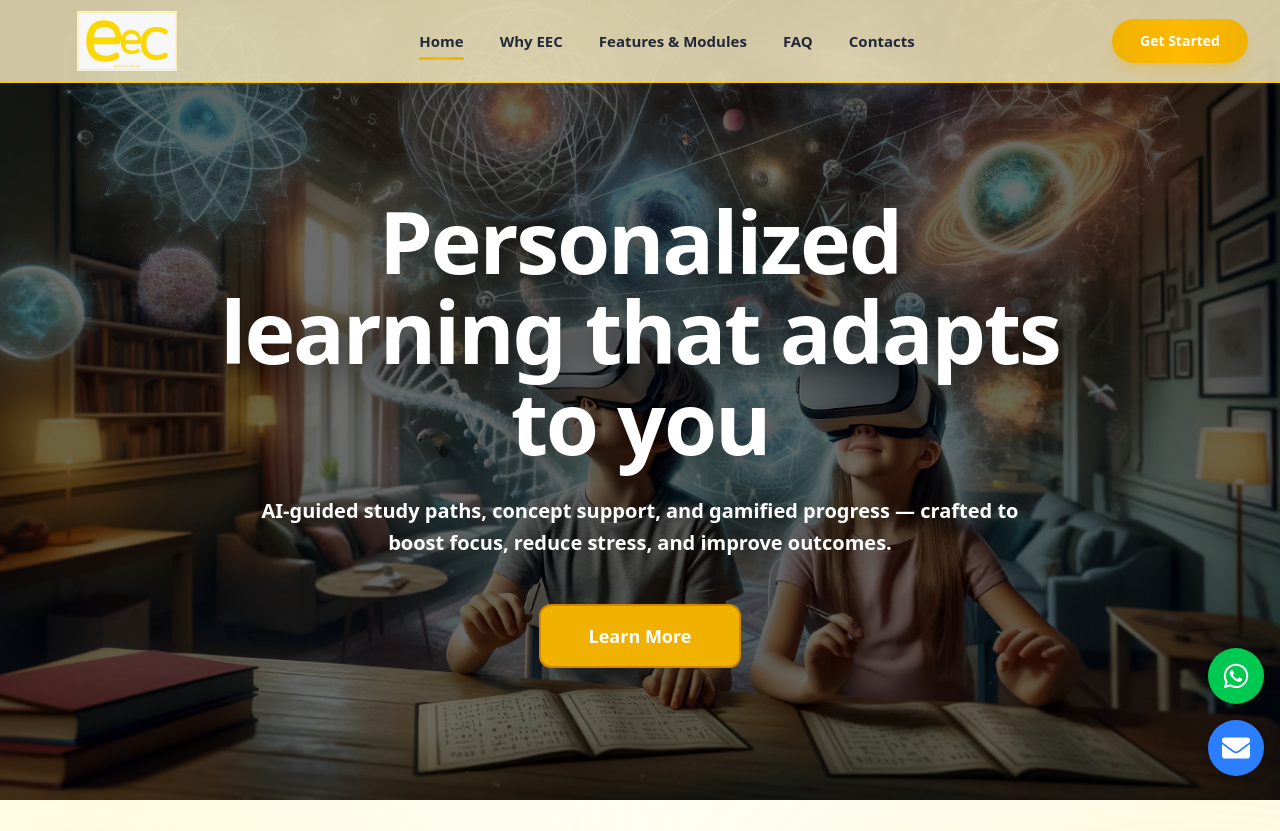
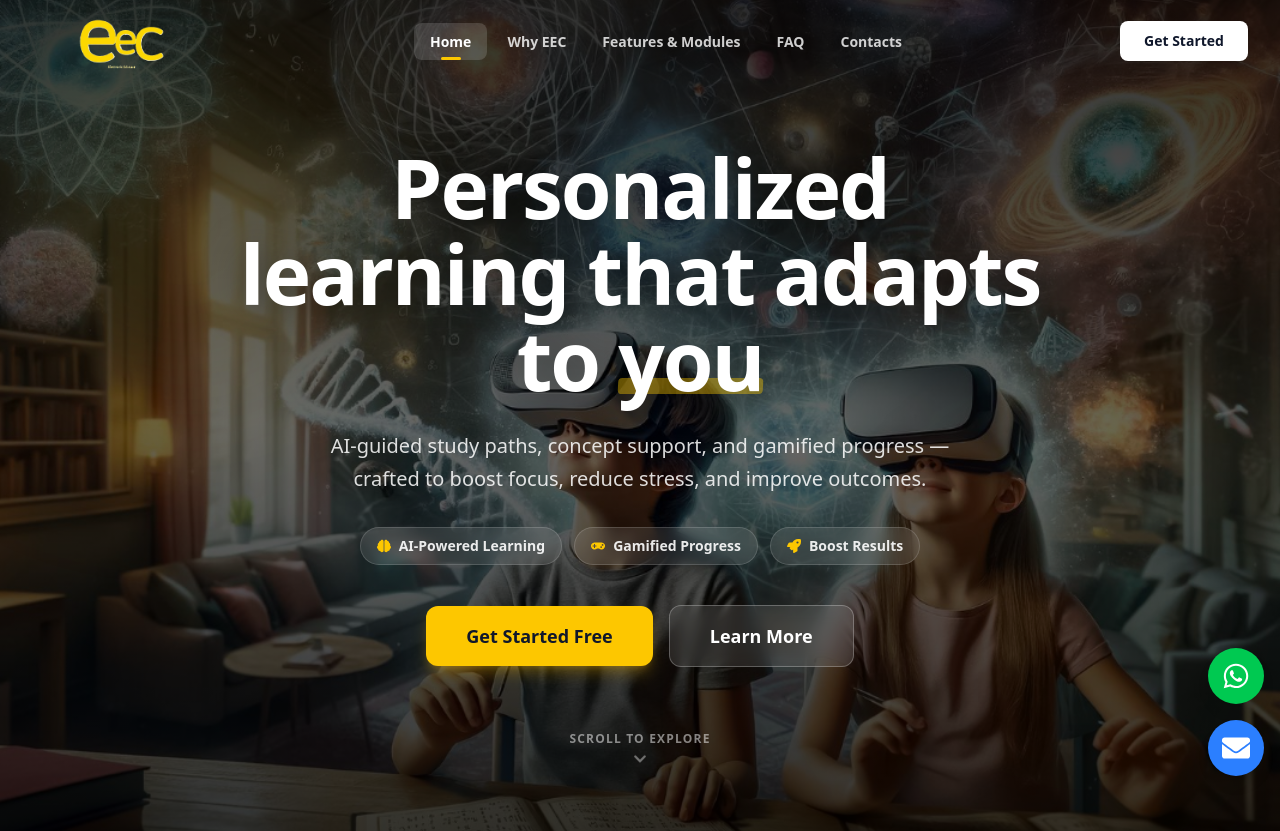
Before and after one commit to yarrowtech-intern2/EECB2CLanding, a React (Vite) app in the folder frontend/: page / in a window 1280 px wide. Shown: the top 831 px of the page. Built offline with nearby package versions, Linux system fonts and the light colour scheme.

Commit message:
update the navbar

```diff
--- a/frontend/src/Components/Header.jsx
+++ b/frontend/src/Components/Header.jsx
@@ -1,13 +1,15 @@
 import React, { useEffect, useRef, useState } from "react";
-import Logo from "../assets/eec.jpeg";
+// import Logo from "../assets/eec.jpeg";
+import Logo from "/logo.png";
 import { FaBars, FaTimes } from "react-icons/fa";
 
 const Header = () => {
   const [mobileOpen, setMobileOpen] = useState(false);
   const [activeSection, setActiveSection] = useState("home");
+  const [scrolled, setScrolled] = useState(false);
   const mobileRef = useRef(null);
 
-  // ✅ Change this to your main website URL
+  // Change this to your main website URL
   const MAIN_WEBSITE_URL = "https://your-main-website.com";
 
   const navLinks = [
@@ -21,6 +23,7 @@ const Header = () => {
   useEffect(() => {
     const handleScroll = () => {
       const scrollPosition = window.scrollY + 150;
+      setScrolled(window.scrollY > 20);
 
       if (window.scrollY < 100) {
         setActiveSection("home");
@@ -39,7 +42,7 @@ const Header = () => {
       }
     };
 
-    window.addEventListener("scroll", handleScroll);
+    window.addEventListener("scroll", handleScroll, { passive: true });
     handleScroll();
 
     return () => window.removeEventListener("scroll", handleScroll);
@@ -98,51 +101,77 @@ const Header = () => {
 
   return (
     <header className="w-full fixed top-0 left-0 z-[9999]">
-      <div className="w-full bg-[#fef3c7]/80 backdrop-blur-2xl border-b border-yellow-400 shadow-[0_18px_60px_rgba(0,0,0,0.10)]">
+      <div
+        className={`w-full transition-all duration-300 ${
+          scrolled
+            ? "bg-white/90 backdrop-blur-2xl shadow-[0_4px_30px_rgba(0,0,0,0.08)] border-b border-slate-200/60"
+            : "bg-transparent"
+        }`}
+      >
         <div className="max-w-7xl mx-auto px-4 sm:px-6 lg:px-8">
-          <div className="h-[82px] flex items-center justify-between gap-6">
+          <div
+            className={`flex items-center justify-between gap-4 transition-all duration-300 ${
+              scrolled ? "h-17.5" : "h-20.5"
+            }`}
+          >
             {/* LOGO */}
             <button
               onClick={() => scrollToSection("home")}
-              className="flex items-center"
+              className="flex items-center shrink-0"
               aria-label="Go to home"
             >
               <img
                 src={Logo}
                 alt="EEC Logo"
-                className="w-[170px] sm:w-[190px] h-[60px] object-contain"
+                className={`object-contain transition-all duration-300 ${
+                  scrolled
+                    ? "w-35 sm:w-40 h-12"
+                    : "w-37.5 sm:w-45 h-14"
+                }`}
                 draggable={false}
               />
             </button>
 
             {/* DESKTOP NAV */}
-            <nav className="hidden lg:flex items-center gap-9">
+            <nav className="hidden lg:flex items-center gap-1">
               {navLinks.map((item, idx) => (
                 <button
                   key={idx}
                   onClick={() => scrollToSection(item.id)}
-                  className="text-[15px] font-extrabold text-slate-900/90 hover:text-slate-950 transition relative group"
+                  className={`relative px-4 py-2 rounded-lg text-[14px] font-bold transition-all duration-200 ${
+                    activeSection === item.id
+                      ? scrolled
+                        ? "text-yellow-700 bg-yellow-50"
+                        : "text-white bg-white/15"
+                      : scrolled
+                        ? "text-slate-700 hover:text-slate-900 hover:bg-slate-100/70"
+                        : "text-white/80 hover:text-white hover:bg-white/10"
+                  }`}
                   aria-label={`Navigate to ${item.label}`}
                 >
                   {item.label}
+                  {activeSection === item.id && (
                     <span
-                    className={`absolute left-0 -bottom-2 h-[3px] bg-gradient-to-r from-yellow-500 via-amber-400 to-yellow-500 rounded-full transition-all duration-300 ${
-                      activeSection === item.id
-                        ? "w-full"
-                        : "w-0 group-hover:w-full"
+                      className={`absolute bottom-0 left-1/2 -translate-x-1/2 w-5 h-0.75 rounded-full ${
+                        scrolled ? "bg-yellow-500" : "bg-yellow-400"
                       }`}
                     />
+                  )}
                 </button>
               ))}
             </nav>
 
-            {/* ✅ DESKTOP GET STARTED (LINK TO MAIN WEBSITE) */}
-            <div className="hidden lg:flex items-center">
+            {/* DESKTOP GET STARTED */}
+            <div className="hidden lg:flex items-center shrink-0">
               <a
                 href={MAIN_WEBSITE_URL}
                 target="_blank"
                 rel="noopener noreferrer"
-                className="px-7 py-3 rounded-full bg-gradient-to-r from-yellow-500 via-amber-400 to-yellow-500 text-white font-extrabold text-sm shadow-lg shadow-yellow-500/25 hover:shadow-xl hover:shadow-yellow-500/30 hover:scale-[1.03] transition-all duration-300"
+                className={`px-6 py-2.5 rounded-lg font-extrabold text-sm transition-all duration-300 hover:scale-[1.03] active:scale-[0.98] ${
+                  scrolled
+                    ? "bg-yellow-400 hover:bg-yellow-300 text-slate-900 shadow-sm hover:shadow-md"
+                    : "bg-white text-slate-900 shadow-lg shadow-black/10 hover:bg-yellow-400"
+                }`}
                 aria-label="Go to main website"
               >
                 Get Started
@@ -151,24 +180,45 @@ const Header = () => {
 
             {/* MOBILE MENU BUTTON */}
             <button
-              className="lg:hidden w-12 h-12 rounded-2xl bg-white/30 hover:bg-white/40 border border-white/40 flex items-center justify-center transition"
+              className={`lg:hidden w-10 h-10 rounded-lg flex items-center justify-center transition-all duration-200 ${
+                scrolled
+                  ? "bg-slate-100 hover:bg-slate-200 text-slate-800"
+                  : "bg-white/15 hover:bg-white/25 text-white border border-white/20"
+              }`}
               onClick={() => setMobileOpen(true)}
               aria-label="Open mobile menu"
             >
-              <FaBars className="text-slate-900 text-lg" />
+              <FaBars className="text-base" />
             </button>
           </div>
         </div>
       </div>
 
-      {/* MOBILE MENU */}
-      {mobileOpen && (
-        <div className="fixed inset-0 bg-black/50 flex justify-end z-[99999]">
+      {/* MOBILE OVERLAY + DRAWER */}
+      <div
+        className={`fixed inset-0 z-99999 transition-all duration-300 ${
+          mobileOpen
+            ? "visible opacity-100"
+            : "invisible opacity-0 pointer-events-none"
+        }`}
+      >
+        {/* Backdrop */}
+        <div
+          className={`absolute inset-0 bg-black/40 backdrop-blur-sm transition-opacity duration-300 ${
+            mobileOpen ? "opacity-100" : "opacity-0"
+          }`}
+          onClick={() => setMobileOpen(false)}
+        />
+
+        {/* Drawer */}
         <div
           ref={mobileRef}
-            className="w-[88%] max-w-[390px] h-full bg-white shadow-2xl p-5 flex flex-col animate-slideIn"
+          className={`absolute top-0 right-0 w-[85%] max-w-95 h-full bg-white shadow-2xl flex flex-col transition-transform duration-300 ease-out ${
+            mobileOpen ? "translate-x-0" : "translate-x-full"
+          }`}
         >
-            <div className="flex items-center justify-between gap-3">
+          {/* Drawer header */}
+          <div className="flex items-center justify-between gap-3 p-5 border-b border-slate-100">
             <button
               onClick={() => scrollToSection("home")}
               aria-label="Go to home"
@@ -176,30 +226,31 @@ const Header = () => {
               <img
                 src={Logo}
                 alt="EEC Logo"
-                  className="w-[160px] h-[55px] object-contain"
+                className="w-35 h-12 object-contain"
                 draggable={false}
               />
             </button>
 
             <button
-                className="w-11 h-11 rounded-xl bg-slate-100 hover:bg-slate-200 flex items-center justify-center transition"
+              className="w-10 h-10 rounded-lg bg-slate-100 hover:bg-slate-200 flex items-center justify-center transition"
               onClick={() => setMobileOpen(false)}
               aria-label="Close mobile menu"
             >
-                <FaTimes className="text-slate-800 text-lg" />
+              <FaTimes className="text-slate-700 text-base" />
             </button>
           </div>
 
-            {/* MOBILE LINKS */}
-            <div className="mt-7 flex flex-col gap-2">
+          {/* Mobile nav links */}
+          <div className="flex-1 overflow-y-auto p-4">
+            <div className="flex flex-col gap-1">
               {navLinks.map((item, idx) => (
                 <button
                   key={idx}
                   onClick={() => scrollToSection(item.id)}
-                  className={`text-left px-4 py-3 rounded-xl font-extrabold transition ${
+                  className={`text-left px-4 py-3.5 rounded-xl font-bold text-[15px] transition-all duration-200 ${
                     activeSection === item.id
-                      ? "bg-yellow-50 text-yellow-700"
-                      : "text-slate-800 hover:bg-yellow-50 hover:text-yellow-700"
+                      ? "bg-yellow-50 text-yellow-700 border-l-[3px] border-yellow-500"
+                      : "text-slate-700 hover:bg-slate-50 hover:text-slate-900 border-l-[3px] border-transparent"
                   }`}
                   aria-label={`Navigate to ${item.label}`}
                 >
@@ -207,14 +258,15 @@ const Header = () => {
                 </button>
               ))}
             </div>
+          </div>
 
-            {/* ✅ MOBILE GET STARTED (LINK TO MAIN WEBSITE) */}
-            <div className="mt-auto pt-6 border-t border-slate-200">
+          {/* Mobile CTA */}
+          <div className="p-5 border-t border-slate-100">
             <a
               href={MAIN_WEBSITE_URL}
               target="_blank"
               rel="noopener noreferrer"
-                className="w-full block text-center py-3.5 rounded-xl bg-gradient-to-r from-yellow-500 via-amber-400 to-yellow-500 text-white font-extrabold shadow-lg hover:opacity-95 transition"
+              className="w-full block text-center py-3.5 rounded-xl bg-yellow-400 hover:bg-yellow-300 text-slate-900 font-extrabold text-sm shadow-sm hover:shadow-md transition-all duration-200 active:scale-[0.98]"
               aria-label="Go to main website"
             >
               Get Started
@@ -222,18 +274,6 @@ const Header = () => {
           </div>
         </div>
       </div>
-      )}
-
-      {/* ANIMATION */}
-      <style>{`
-        @keyframes slideIn {
-          from { transform: translateX(100%); }
-          to { transform: translateX(0); }
-        }
-        .animate-slideIn {
-          animation: slideIn 0.25s ease-out forwards;
-        }
-      `}</style>
     </header>
   );
 };
--- a/frontend/src/Components/Hero.jsx
+++ b/frontend/src/Components/Hero.jsx
@@ -1,9 +1,18 @@
-import React, { useEffect } from "react";
+import React, { useEffect, useState } from "react";
 import AOS from "aos";
 import "aos/dist/aos.css";
 import B2c from "../assets/b2c.jpg";
 
+import {
+  FaRocket,
+  FaBrain,
+  FaGamepad,
+  FaChevronDown,
+} from "react-icons/fa";
+
 const Hero = () => {
+  const [scrollY, setScrollY] = useState(0);
+
   useEffect(() => {
     AOS.init({
       duration: 900,
@@ -14,8 +23,14 @@ const Hero = () => {
     AOS.refresh();
   }, []);
 
-  const scrollToUnique = () => {
-    const section = document.getElementById("eecunique");
+  useEffect(() => {
+    const handleScroll = () => setScrollY(window.scrollY);
+    window.addEventListener("scroll", handleScroll, { passive: true });
+    return () => window.removeEventListener("scroll", handleScroll);
+  }, []);
+
+  const scrollToSection = (id) => {
+    const section = document.getElementById(id);
     if (!section) return;
 
     const header = document.querySelector("header");
@@ -29,92 +44,132 @@ const Hero = () => {
     window.scrollTo({ top: y, behavior: "smooth" });
   };
 
+  const highlights = [
+    {
+      icon: <FaBrain />,
+      text: "AI-Powered Learning",
+    },
+    {
+      icon: <FaGamepad />,
+      text: "Gamified Progress",
+    },
+    {
+      icon: <FaRocket />,
+      text: "Boost Results",
+    },
+  ];
+
   return (
     <section
       id="home"
-      className="
-        w-full min-h-screen
-        pt-24 sm:pt-28 md:pt-32
-        pb-16
-        relative overflow-hidden
-        px-4
-        flex items-center justify-center
-      "
+      className="w-full min-h-screen relative overflow-hidden flex items-center justify-center"
     >
-      {/* ✅ BACKGROUND IMAGE */}
+      {/* Background image with parallax */}
       <div
-        className="absolute inset-0 z-0 bg-center bg-cover bg-no-repeat"
-        style={{ backgroundImage: `url(${B2c})` }}
+        className="absolute inset-0 z-0 bg-center bg-cover bg-no-repeat scale-110"
+        style={{
+          backgroundImage: `url(${B2c})`,
+          transform: `scale(1.1) translateY(${scrollY * 0.15}px)`,
+        }}
       />
 
-      {/* ✅ FIX: REMOVE BLACK LOOK */}
-      <div className="absolute inset-0 z-0 bg-black/15" />
+      {/* Gradient overlay for readability */}
+      <div className="absolute inset-0 z-[1] bg-linear-to-b from-black/80 via-black/60 to-black/80" />
 
+      {/* Animated accent glows */}
+      <div className="absolute top-20 left-10 w-72 h-72 bg-yellow-400/15 rounded-full blur-[120px] z-[2]" />
+      <div className="absolute bottom-20 right-10 w-80 h-80 bg-amber-500/10 rounded-full blur-[140px] z-[2]" />
 
-     <div className="absolute inset-0 z-0 bg-black/50" />
+      {/* Content */}
+      <div className="w-full max-w-5xl mx-auto text-center relative z-10 px-4 pt-28 sm:pt-32 md:pt-36 pb-20">
+        {/* Badge */}
+        {/* <div
+          data-aos="fade-down"
+          data-aos-delay="100"
+          className="inline-flex items-center gap-2 px-5 py-2 rounded-full bg-white/10 backdrop-blur-md border border-white/20 mb-8"
+        >
+          <span className="w-2 h-2 rounded-full bg-yellow-400 animate-pulse" />
+          <span className="text-white/90 font-bold text-sm tracking-wide">
+            India's Smart Learning Platform
+          </span>
+        </div> */}
 
-      {/* ✅ CONTENT */}
-      <div className="w-full max-w-5xl mx-auto text-center relative z-20">
+        {/* Main heading */}
         <h1
-          className="
-            font-black tracking-tight leading-[1.05]
-            text-[40px] sm:text-[56px] md:text-[72px] lg:text-[86px]
-            text-white
-            drop-shadow-[0_6px_18px_rgba(0,0,0,0.55)]
-          "
           data-aos="fade-up"
-          data-aos-delay="160"
+          data-aos-delay="180"
+          className="font-black tracking-tight leading-[1.05] text-[38px] sm:text-[52px] md:text-[68px] lg:text-[82px] text-white drop-shadow-[0_4px_20px_rgba(0,0,0,0.4)]"
         >
           Personalized
           <br />
-          <span className="font-black">learning that adapts</span>
+          <span>learning that adapts</span>
           <br />
-          <span className="font-black">to </span>
-          <span className="text-white font-black">you</span>
+          <span>to </span>
+          <span className="relative inline-block">
+            <span className="relative z-10">you</span>
+            <span className="absolute bottom-1 sm:bottom-2 left-0 w-full h-3 sm:h-4 bg-yellow-400/40 rounded-sm -skew-x-3 z-0" />
+          </span>
         </h1>
 
+        {/* Subtitle */}
         <p
-          className="
-            mt-7
-            max-w-3xl mx-auto
-            text-white
-            text-base sm:text-lg md:text-xl
-            leading-relaxed
-            font-bold
-            drop-shadow-[0_4px_14px_rgba(0,0,0,0.55)]
-          "
           data-aos="fade-up"
-          data-aos-delay="240"
+          data-aos-delay="260"
+          className="mt-7 max-w-2xl mx-auto text-white/85 text-base sm:text-lg md:text-xl leading-relaxed font-medium"
         >
-          AI-guided study paths, concept support, and gamified progress — crafted
-          to boost focus, reduce stress, and improve outcomes.
+          AI-guided study paths, concept support, and gamified progress —
+          crafted to boost focus, reduce stress, and improve outcomes.
         </p>
 
+        {/* Highlight pills */}
         <div
-          className="mt-11 flex justify-center"
           data-aos="fade-up"
           data-aos-delay="340"
+          className="mt-8 flex flex-wrap justify-center gap-3"
+        >
+          {highlights.map((item, idx) => (
+            <div
+              key={idx}
+              className="flex items-center gap-2 px-4 py-2 rounded-full bg-white/10 backdrop-blur-sm border border-white/15 text-white/90 font-semibold text-sm hover:bg-white/15 transition-all duration-300"
+            >
+              <span className="text-yellow-400">{item.icon}</span>
+              {item.text}
+            </div>
+          ))}
+        </div>
+
+        {/* CTA buttons */}
+        <div
+          data-aos="fade-up"
+          data-aos-delay="420"
+          className="mt-10 flex flex-col sm:flex-row items-center justify-center gap-4"
         >
           <button
-            onClick={scrollToUnique}
-            className="
-              px-12 py-4
-              rounded-xl
-              bg-yellow-500
-              border-2 border-yellow-600
-              text-white
-              font-extrabold
-              text-base sm:text-lg
-              shadow-lg
-              hover:shadow-xl
-              hover:bg-yellow-400
-              hover:scale-[1.02]
-              active:scale-[0.98]
-              transition-all duration-300
-            "
+            onClick={() => scrollToSection("contact")}
+            className="px-10 py-4 rounded-xl bg-yellow-400 hover:bg-yellow-300 text-slate-900 font-extrabold text-base sm:text-lg shadow-lg shadow-yellow-500/30 hover:shadow-xl hover:shadow-yellow-400/40 hover:scale-[1.02] active:scale-[0.98] transition-all duration-300"
+          >
+            Get Started Free
+          </button>
+
+          <button
+            onClick={() => scrollToSection("eecunique")}
+            className="px-10 py-4 rounded-xl bg-white/10 backdrop-blur-sm border border-white/25 hover:bg-white/20 text-white font-extrabold text-base sm:text-lg hover:scale-[1.02] active:scale-[0.98] transition-all duration-300"
           >
             Learn More
           </button>
+        </div>
+
+        {/* Scroll indicator */}
+        <div
+          data-aos="fade-up"
+          data-aos-delay="500"
+          className="mt-16 flex flex-col items-center gap-2 cursor-pointer group"
+          onClick={() => scrollToSection("why-eec")}
+        >
+          <span className="text-white/50 text-xs font-bold tracking-widest uppercase group-hover:text-white/70 transition">
+            Scroll to explore
+          </span>
+          <FaChevronDown className="text-white/40 text-sm animate-bounce group-hover:text-yellow-400 transition" />
         </div>
       </div>
     </section>
```
Also changed, not shown: frontend/public/logo.png (added). Lines whose indentation alone changed are shown as unchanged.
